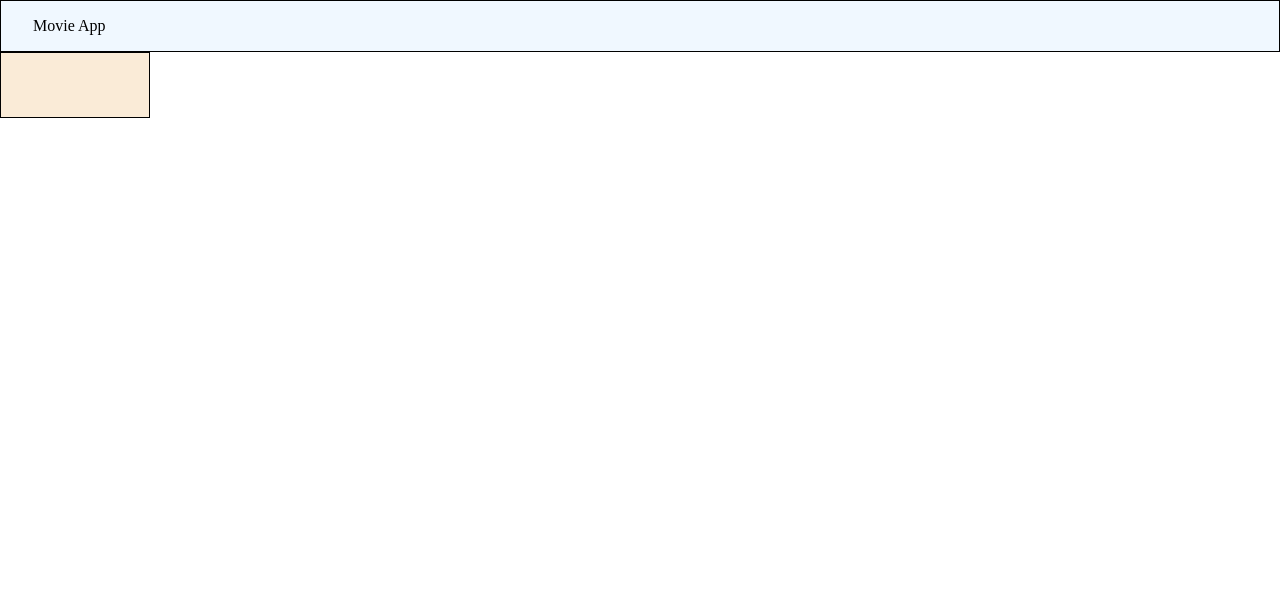
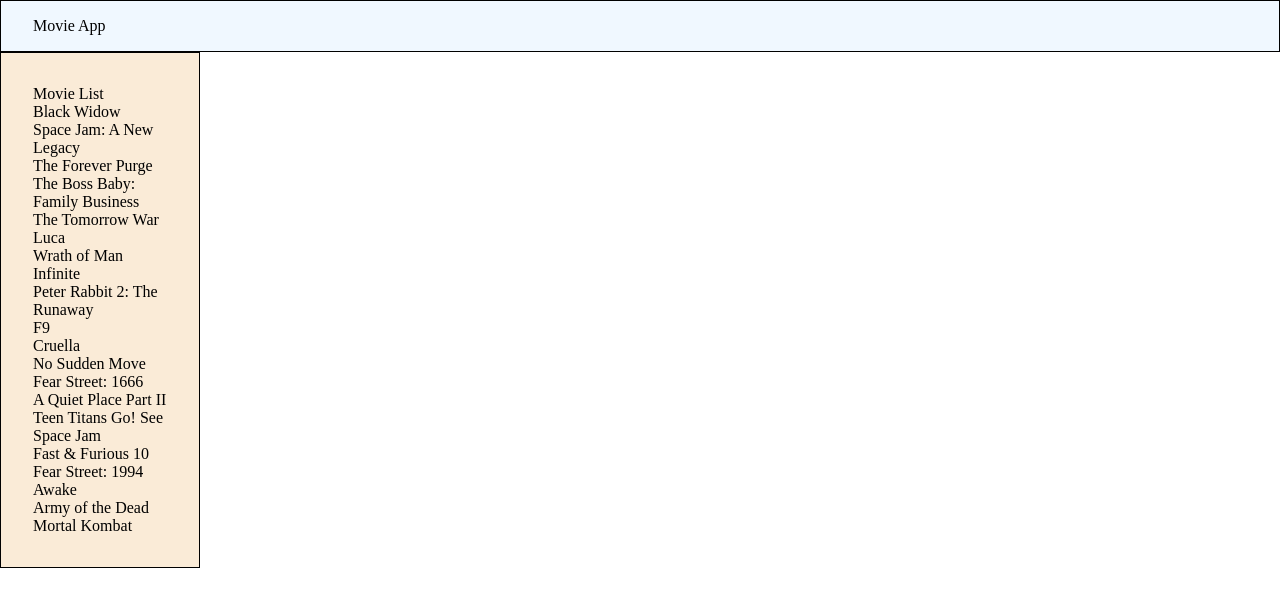
Before and after one commit to inusanaimu/Movie-App-Task, a React (Create React App) app: page / in a window 1280 px wide. Shown: the top 606 px of the page. Built offline with nearby package versions, Linux system fonts and the light colour scheme.

Commit message:
Movie List Basic Logic

```diff
--- a/src/App.css
+++ b/src/App.css
@@ -3,4 +3,5 @@
   margin: 0;
   padding: 0;
   box-sizing: border-box;
+  list-style: none;
 }
--- a/src/App.js
+++ b/src/App.js
@@ -13,6 +13,7 @@
 function App() {
   const [movie, setMovie] = useState({})
   const movieOnPreview = (item) => {
+    console.log(item)
     setMovie(item)
   }
 
--- a/src/Components/Layout/SideNav.module.css
+++ b/src/Components/Layout/SideNav.module.css
@@ -1,5 +1,5 @@
 .sideNav {
-  padding: 2rem 0.5rem;
+  padding: 2rem 2rem;
   min-width: 150px;
   max-width: 200px;
   background-color: antiquewhite;
--- a/src/Components/Logic/MovieList.js
+++ b/src/Components/Logic/MovieList.js
@@ -1,7 +1,27 @@
-import React from 'react'
+import Li from '../UI/Li'
 
-const MovieList = () => {
-  return <div></div>
+import data from '../../data'
+const movies = data
+
+const MovieList = ({ movieOnPreview }) => {
+  const handleClick = (movie) => {
+    movieOnPreview(movie)
+  }
+  return (
+    <>
+      <div> Movie List</div>
+      <ul>
+        {movies.map((movie) => {
+          // console.log(movie)
+          return (
+            <span onClick={handleClick}>
+              <Li>{movie.title}</Li>
+            </span>
+          )
+        })}
+      </ul>
+    </>
+  )
 }
 
 export default MovieList
--- /dev/null
+++ b/src/Components/UI/Li.js
@@ -0,0 +1,7 @@
+import classes from './Li.module.css'
+
+const Li = (props) => {
+  return <li className={classes.Li}>{props.children}</li>
+}
+
+export default Li
--- /dev/null
+++ b/src/Components/UI/Li.module.css
@@ -0,0 +1,4 @@
+.li {
+  padding: 5px;
+  margin: 4px;
+}
```
